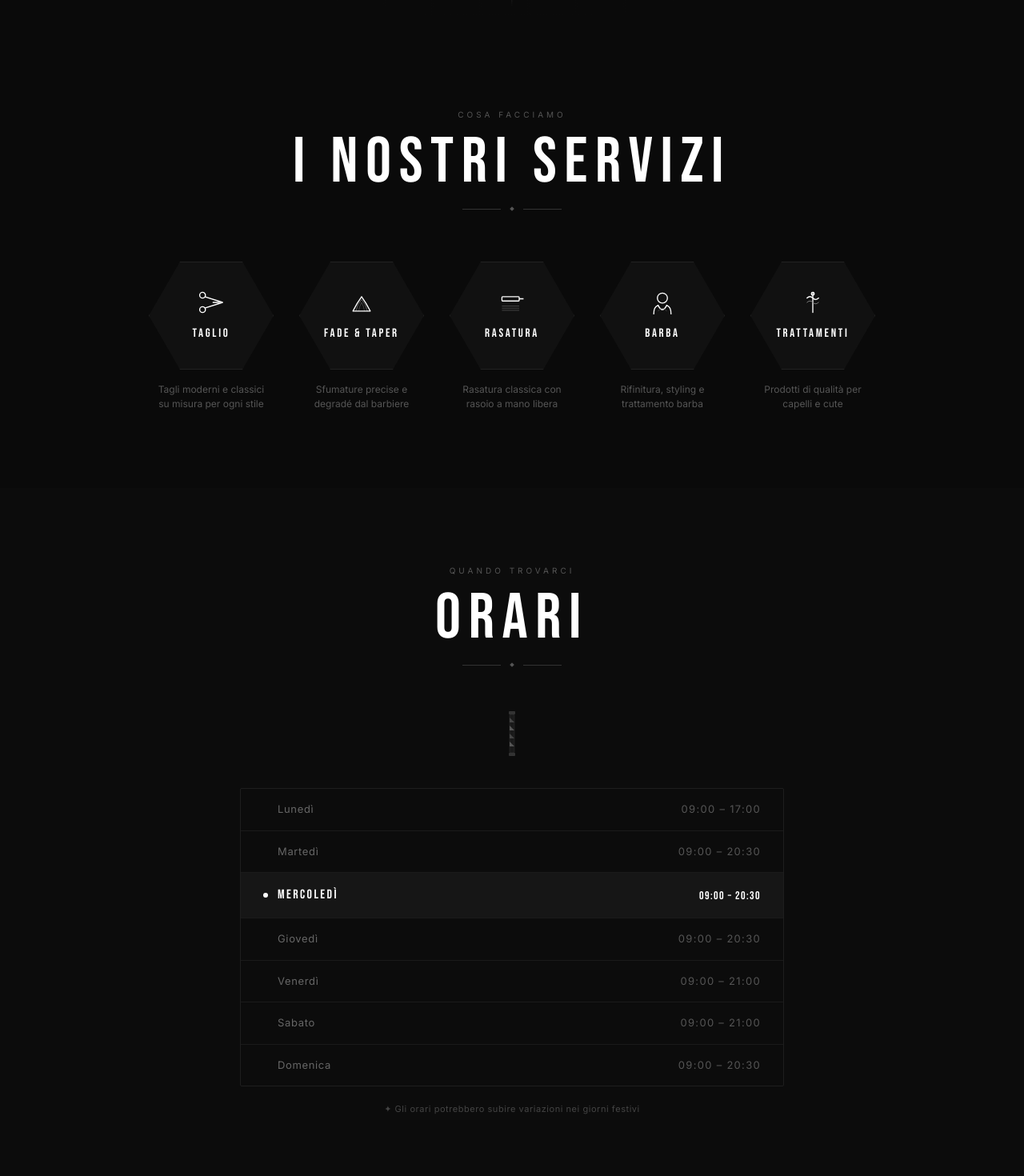
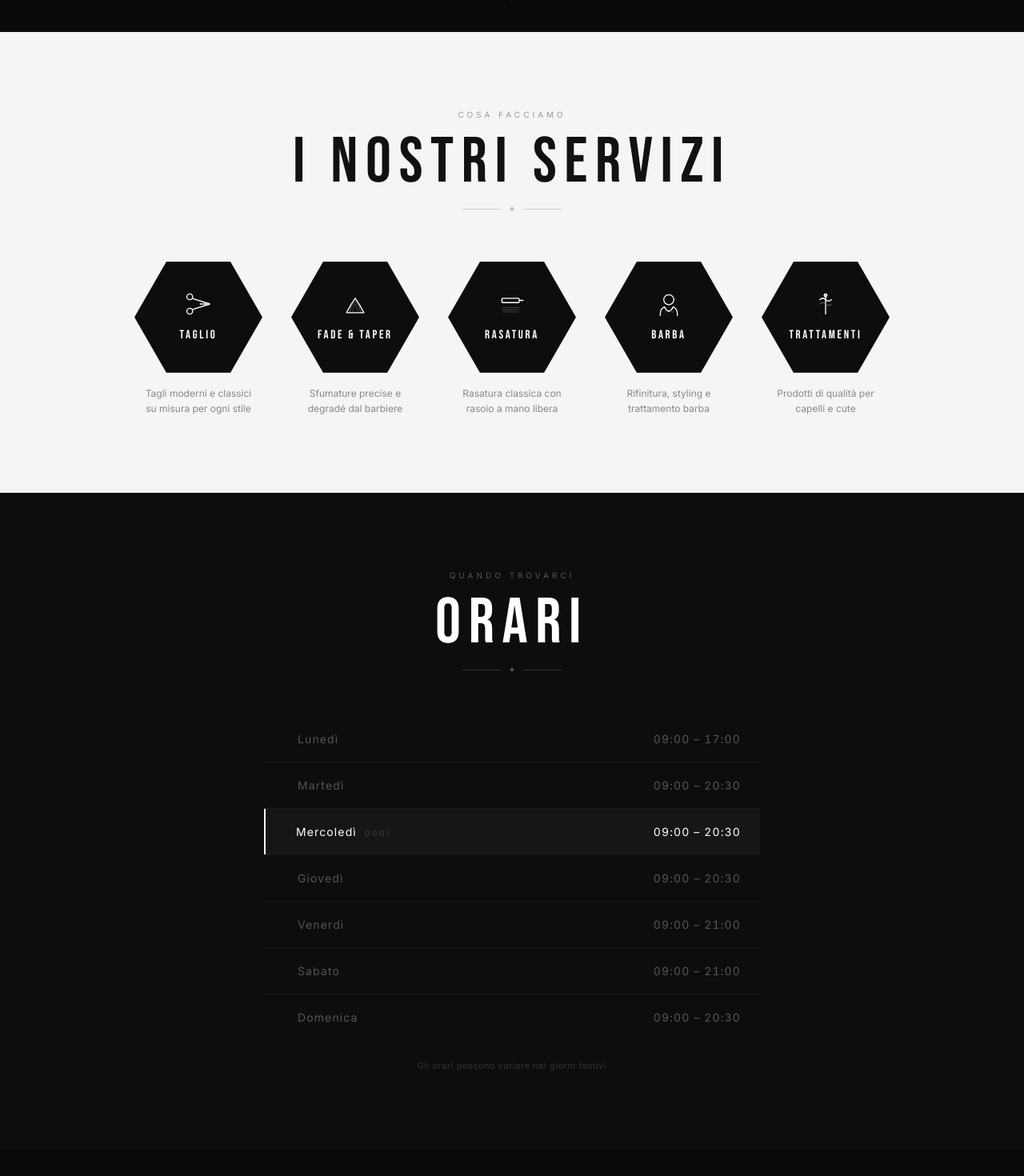
Before and after one commit to danielesvaldi01/barberMI, a Next.js app: page / in a window 1280 px wide. Shown: the part 760-2230 px from the top of the page at 80% size. Built offline with nearby package versions, Linux system fonts and the light colour scheme.

Commit message:
Redesign: light sections, hex LED glow cards, uniform hours table

```diff
--- a/components/Hours.tsx
+++ b/components/Hours.tsx
@@ -1,3 +1,5 @@
+"use client"
+
 const schedule = [
   { day: "Lunedì", hours: "09:00 – 17:00" },
   { day: "Martedì", hours: "09:00 – 20:30" },
@@ -17,34 +19,15 @@ export default function Hours() {
   const todayIdx = getTodayIndex()
 
   return (
-    <section
-      id="orari"
-      style={{ padding: "96px 24px", background: "#0c0c0c" }}
-    >
-      <div style={{ maxWidth: 680, margin: "0 auto" }}>
+    <section id="orari" style={{ padding: "96px 24px", background: "#0d0d0d" }}>
+      <div style={{ maxWidth: 620, margin: "0 auto" }}>
+
         {/* Header */}
         <div style={{ textAlign: "center", marginBottom: 56 }}>
-          <p
-            style={{
-              fontSize: 10,
-              letterSpacing: "0.4em",
-              textTransform: "uppercase",
-              color: "#555",
-              marginBottom: 12,
-            }}
-          >
+          <p style={{ fontSize: 10, letterSpacing: "0.4em", textTransform: "uppercase", color: "#555", marginBottom: 12 }}>
             Quando trovarci
           </p>
-          <h2
-            style={{
-              fontFamily: "var(--font-bebas)",
-              fontSize: "clamp(48px, 8vw, 80px)",
-              letterSpacing: "0.12em",
-              lineHeight: 1,
-              color: "#fff",
-              margin: "0 0 16px",
-            }}
-          >
+          <h2 style={{ fontFamily: "var(--font-bebas)", fontSize: "clamp(48px, 8vw, 80px)", letterSpacing: "0.12em", lineHeight: 1, color: "#fff", margin: "0 0 16px" }}>
             ORARI
           </h2>
           <div style={{ display: "flex", alignItems: "center", justifyContent: "center", gap: 12 }}>
@@ -54,98 +37,59 @@ export default function Hours() {
           </div>
         </div>
 
-        {/* Barber pole accent */}
-        <div style={{ display: "flex", justifyContent: "center", marginBottom: 40 }}>
-          <BarberPoleIcon />
-        </div>
-
-        {/* Schedule */}
-        <div
-          style={{
-            border: "1px solid #1e1e1e",
-            borderRadius: 2,
-            overflow: "hidden",
-          }}
-        >
-          {schedule.map((row, i) => (
+        {/* Schedule table */}
+        <div style={{ overflow: "hidden" }}>
+          {schedule.map((row, i) => {
+            const isToday = i === todayIdx
+            return (
               <div
                 key={row.day}
                 style={{
                   display: "flex",
                   justifyContent: "space-between",
                   alignItems: "center",
-                padding: "16px 28px",
-                borderBottom: i < schedule.length - 1 ? "1px solid #1a1a1a" : "none",
-                background: i === todayIdx ? "#161616" : "transparent",
-                transition: "background 0.2s",
+                  padding: "18px 24px",
+                  borderBottom: i < schedule.length - 1 ? "1px solid #1c1c1c" : "none",
+                  position: "relative",
+                  background: isToday ? "rgba(255,255,255,0.04)" : "transparent",
                 }}
               >
-              <div style={{ display: "flex", alignItems: "center", gap: 12 }}>
-                {i === todayIdx && (
-                  <div
-                    style={{
-                      width: 6,
-                      height: 6,
-                      borderRadius: "50%",
-                      background: "#fff",
-                      flexShrink: 0,
-                    }}
-                  />
+                {/* Left accent bar for today */}
+                {isToday && (
+                  <div style={{ position: "absolute", left: 0, top: 0, bottom: 0, width: 2, background: "#ffffff" }} />
                 )}
-                <span
-                  style={{
-                    fontFamily: i === todayIdx ? "var(--font-bebas)" : undefined,
-                    fontSize: i === todayIdx ? 16 : 13,
-                    letterSpacing: i === todayIdx ? "0.15em" : "0.05em",
-                    color: i === todayIdx ? "#fff" : "#666",
-                    textTransform: i === todayIdx ? "uppercase" : undefined,
-                    marginLeft: i !== todayIdx ? 18 : 0,
-                  }}
-                >
+
+                <span style={{
+                  fontSize: 14,
+                  letterSpacing: "0.08em",
+                  color: isToday ? "#ffffff" : "#555",
+                  paddingLeft: isToday ? 16 : 18,
+                }}>
                   {row.day}
+                  {isToday && (
+                    <span style={{ marginLeft: 10, fontSize: 9, letterSpacing: "0.25em", color: "#444", textTransform: "uppercase" }}>
+                      oggi
                     </span>
-              </div>
-              <span
-                style={{
-                  fontSize: i === todayIdx ? 14 : 13,
-                  letterSpacing: "0.1em",
-                  color: i === todayIdx ? "#fff" : "#555",
-                  fontFamily: i === todayIdx ? "var(--font-bebas)" : undefined,
-                }}
-              >
+                  )}
+                </span>
+
+                <span style={{
+                  fontSize: 14,
+                  letterSpacing: "0.08em",
+                  color: isToday ? "#ffffff" : "#555",
+                  fontVariantNumeric: "tabular-nums",
+                }}>
                   {row.hours}
                 </span>
               </div>
-          ))}
+            )
+          })}
         </div>
 
-        {/* Note */}
-        <p
-          style={{
-            textAlign: "center",
-            marginTop: 20,
-            fontSize: 11,
-            color: "#444",
-            letterSpacing: "0.05em",
-          }}
-        >
-          ✦ Gli orari potrebbero subire variazioni nei giorni festivi
+        <p style={{ textAlign: "center", marginTop: 24, fontSize: 11, color: "#333", letterSpacing: "0.05em" }}>
+          Gli orari possono variare nei giorni festivi
         </p>
       </div>
     </section>
   )
 }
-
-function BarberPoleIcon() {
-  return (
-    <svg width="24" height="56" viewBox="0 0 24 56" xmlns="http://www.w3.org/2000/svg">
-      <rect x="8" y="0" width="8" height="4" rx="1" fill="#333" />
-      <rect x="9" y="4" width="6" height="48" rx="1" fill="#1a1a1a" stroke="#333" strokeWidth="0.5" />
-      <path d="M9 8 L15 14 L9 14 Z" fill="#444" />
-      <path d="M9 18 L15 24 L9 24 Z" fill="#555" />
-      <path d="M9 28 L15 34 L9 34 Z" fill="#444" />
-      <path d="M9 38 L15 44 L9 44 Z" fill="#555" />
-      <rect x="8" y="52" width="8" height="4" rx="1" fill="#333" />
-    </svg>
-  )
-}
--- a/components/Services.tsx
+++ b/components/Services.tsx
@@ -1,4 +1,5 @@
 "use client"
+import { useState } from "react"
 
 const services = [
   {
@@ -64,79 +65,37 @@ const services = [
   },
 ]
 
-export default function Services() {
+function HexCard({ service }: { service: (typeof services)[0] }) {
+  const [hovered, setHovered] = useState(false)
   return (
-    <section
-      id="servizi"
-      style={{ padding: "96px 24px", background: "#0a0a0a" }}
-    >
-      <div style={{ maxWidth: 1000, margin: "0 auto" }}>
-        {/* Header */}
-        <div style={{ textAlign: "center", marginBottom: 64 }}>
-          <p
-            style={{
-              fontSize: 10,
-              letterSpacing: "0.4em",
-              textTransform: "uppercase",
-              color: "#555",
-              marginBottom: 12,
-            }}
-          >
-            Cosa facciamo
-          </p>
-          <h2
-            style={{
-              fontFamily: "var(--font-bebas)",
-              fontSize: "clamp(48px, 8vw, 80px)",
-              letterSpacing: "0.12em",
-              lineHeight: 1,
-              color: "#fff",
-              margin: "0 0 16px",
-            }}
-          >
-            I NOSTRI SERVIZI
-          </h2>
-          <div style={{ display: "flex", alignItems: "center", justifyContent: "center", gap: 12 }}>
-            <div style={{ width: 48, height: 1, background: "#333" }} />
-            <div style={{ width: 4, height: 4, background: "#555", transform: "rotate(45deg)" }} />
-            <div style={{ width: 48, height: 1, background: "#333" }} />
-          </div>
-        </div>
-
-        {/* Hex cards grid */}
+    <div style={{ display: "flex", flexDirection: "column", alignItems: "center", gap: 16 }}>
       <div
         style={{
-            display: "flex",
-            flexWrap: "wrap",
-            justifyContent: "center",
-            gap: "48px 32px",
+          filter: hovered
+            ? "drop-shadow(0 0 18px rgba(255,255,255,0.5))"
+            : "drop-shadow(0 0 4px rgba(255,255,255,0.12))",
+          transition: "filter 0.35s ease",
+          cursor: "default",
         }}
+        onMouseEnter={() => setHovered(true)}
+        onMouseLeave={() => setHovered(false)}
       >
-          {services.map((s, i) => (
-            <div
-              key={i}
-              style={{ display: "flex", flexDirection: "column", alignItems: "center", gap: 16 }}
-            >
-              {/* Hexagonal card */}
         <div
           className="hex-flat"
           style={{
-                  width: 156,
-                  height: 135,
-                  background: "#111",
-                  border: "1px solid #222",
+            width: 160,
+            height: 139,
+            background: hovered ? "#111" : "#0d0d0d",
+            border: `1px solid ${hovered ? "rgba(255,255,255,0.35)" : "rgba(255,255,255,0.12)"}`,
             display: "flex",
             flexDirection: "column",
             alignItems: "center",
             justifyContent: "center",
             gap: 10,
-                  transition: "background 0.2s",
-                  cursor: "default",
+            transition: "background 0.3s, border-color 0.3s",
           }}
-                onMouseEnter={(e) => ((e.currentTarget as HTMLElement).style.background = "#1a1a1a")}
-                onMouseLeave={(e) => ((e.currentTarget as HTMLElement).style.background = "#111")}
         >
-                {s.svg}
+          {service.svg}
           <span
             style={{
               fontFamily: "var(--font-bebas)",
@@ -145,22 +104,40 @@ export default function Services() {
               color: "#fff",
             }}
           >
-                  {s.label}
+            {service.label}
           </span>
         </div>
-              <p
-                style={{
-                  fontSize: 12,
-                  color: "#555",
-                  textAlign: "center",
-                  maxWidth: 140,
-                  lineHeight: 1.5,
-                }}
-              >
-                {s.desc}
+      </div>
+      <p style={{ fontSize: 12, color: "#888", textAlign: "center", maxWidth: 140, lineHeight: 1.6 }}>
+        {service.desc}
       </p>
     </div>
-          ))}
+  )
+}
+
+export default function Services() {
+  return (
+    <section id="servizi" style={{ padding: "96px 24px", background: "#f5f5f5" }}>
+      <div style={{ maxWidth: 1000, margin: "0 auto" }}>
+
+        {/* Header */}
+        <div style={{ textAlign: "center", marginBottom: 64 }}>
+          <p style={{ fontSize: 10, letterSpacing: "0.4em", textTransform: "uppercase", color: "#999", marginBottom: 12 }}>
+            Cosa facciamo
+          </p>
+          <h2 style={{ fontFamily: "var(--font-bebas)", fontSize: "clamp(48px, 8vw, 80px)", letterSpacing: "0.12em", lineHeight: 1, color: "#111", margin: "0 0 16px" }}>
+            I NOSTRI SERVIZI
+          </h2>
+          <div style={{ display: "flex", alignItems: "center", justifyContent: "center", gap: 12 }}>
+            <div style={{ width: 48, height: 1, background: "#ccc" }} />
+            <div style={{ width: 4, height: 4, background: "#bbb", transform: "rotate(45deg)" }} />
+            <div style={{ width: 48, height: 1, background: "#ccc" }} />
+          </div>
+        </div>
+
+        {/* Hex cards */}
+        <div style={{ display: "flex", flexWrap: "wrap", justifyContent: "center", gap: "52px 36px" }}>
+          {services.map((s, i) => <HexCard key={i} service={s} />)}
         </div>
       </div>
     </section>
```
Also changed, not shown: components/Contact.tsx (+18 -18 lines), components/Hero.tsx (+15 -3 lines). Lines whose indentation alone changed are shown as unchanged.
